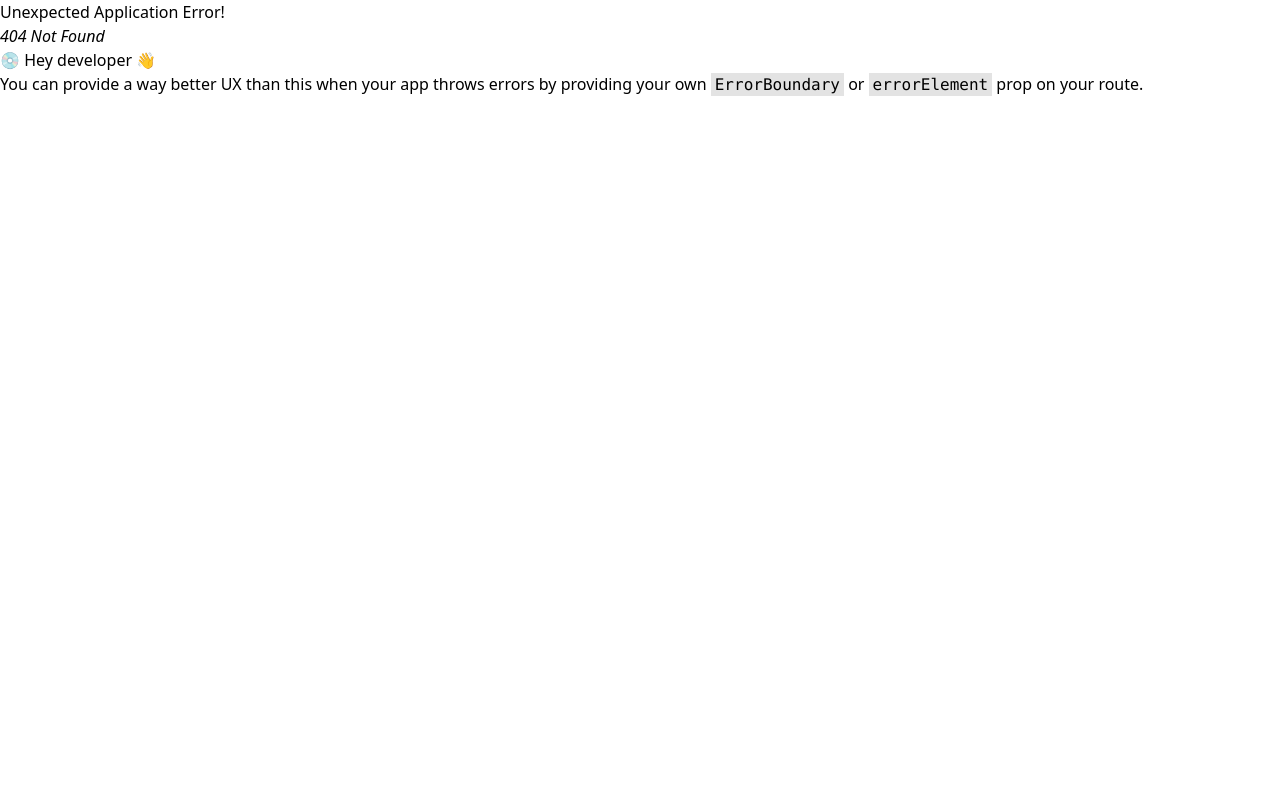
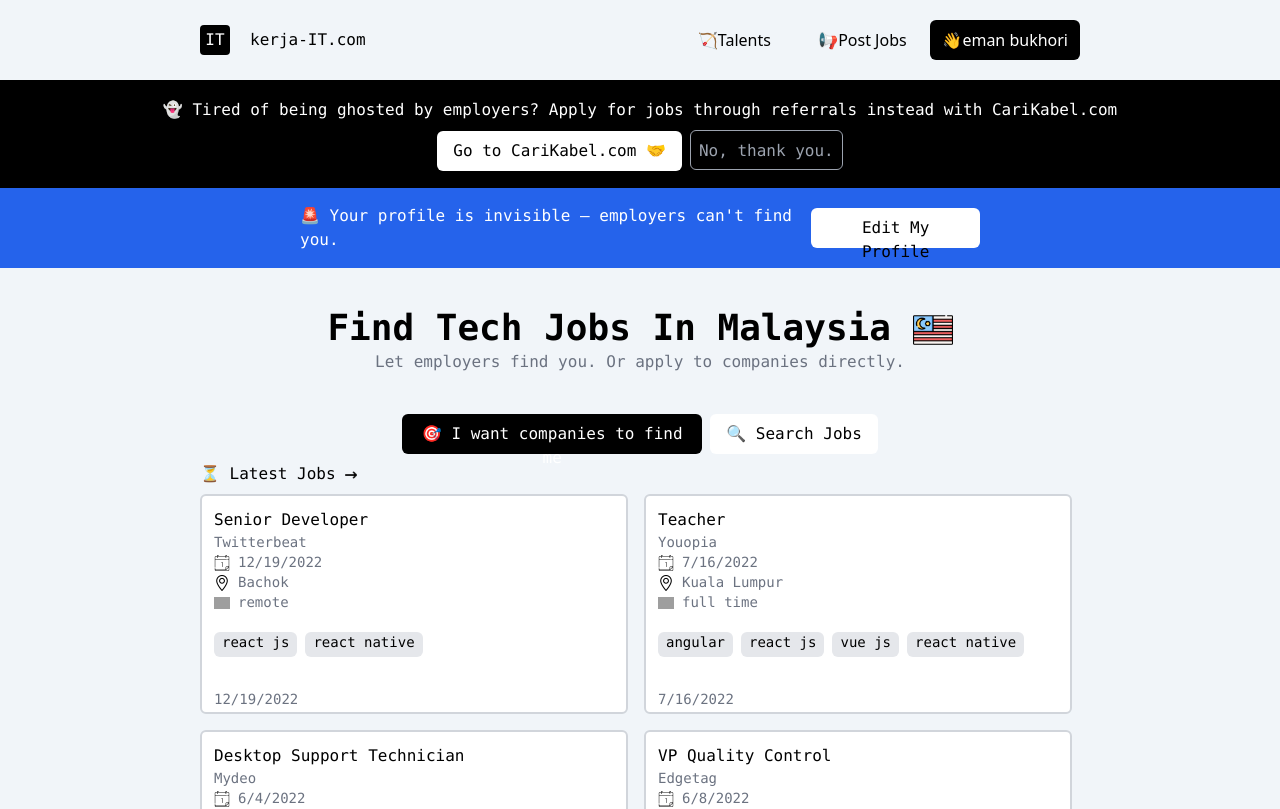
Before and after one commit to emanbukh/SEC-2023-Exercise, a React (Vite) app in the folder React-js/Kerja-It/: page /SEC-2023-Exercise/React-js/Kerja-It in a window 1280 px wide. Before the commit this address had no page. Shown: the top 809 px of the page. Built offline with nearby package versions, Linux system fonts and the light colour scheme; grey boxes are pictures that could not be loaded.

Commit message:
add path

```diff
--- a/React-js/Kerja-It/src/App.tsx
+++ b/React-js/Kerja-It/src/App.tsx
@@ -2,13 +2,14 @@ import { RouterProvider, createBrowserRouter } from "react-router-dom";
 import Home from "./pages/Home";
 import Job from "./pages/Job";
 import "./App.css";
+import { BASEURL } from "./constant/config";
 function App() {
   const router = createBrowserRouter([
     {
-      path: "/",
+      path: BASEURL,
       element: <Home />,
     },
-    { path: "/job/:id", element: <Job /> },
+    { path: BASEURL + "/job/:id", element: <Job /> },
   ]);
   return <RouterProvider router={router} />;
 }
--- a/React-js/Kerja-It/src/components/JobCard.tsx
+++ b/React-js/Kerja-It/src/components/JobCard.tsx
@@ -4,6 +4,7 @@ import nav from "../assets/maps-and-flags.png";
 import newSticker from "../assets/new-product.png";
 import Stack from "../components/Stack";
 import { useNavigate } from "react-router-dom";
+import { BASEURL } from "../constant/config";
 
 function JobCard(props: any) {
   // function to detect if the year is 2023
@@ -17,7 +18,7 @@ function JobCard(props: any) {
     <div
       className="w-[428px] h-[219.6px] font-mono text-sm rounded-md bg-white border-solid border-2 border-gray-300 cursor-pointer"
       onClick={() => {
-        navigate(`/job/${props.job.id}`);
+        navigate(`${BASEURL}/job/${props.job.id}`);
       }}
     >
       <div className="p-3">
```
